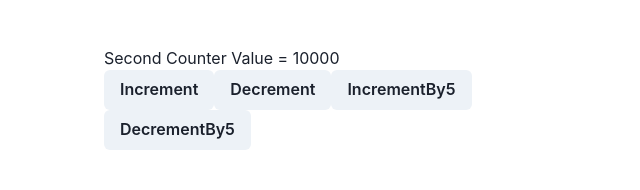
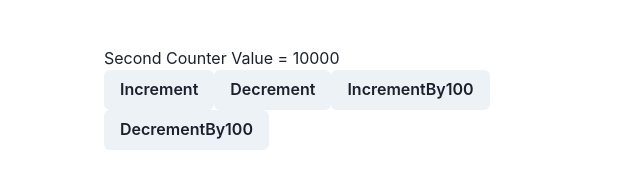
Before and after one commit to prasanvb/reactHooks-chakra, a Next.js app: page /usereducer/3-counter-object in a window 1280 px wide. Shown: the part 278-468 px from the top of the page, without its empty margins (0-640 px from the left). Built offline with nearby package versions, Linux system fonts and the light colour scheme.

Commit message:
refactoring

```diff
--- a/pages/usereducer/3-counter-object.js
+++ b/pages/usereducer/3-counter-object.js
@@ -1,54 +1,93 @@
-import React, {useReducer} from 'react'
+import React, { useReducer } from "react";
 import { Container, Text, Button } from "@chakra-ui/react";
 
 const initialState = {
   firstValue: 0,
-  secondValue: 10000
-}
+  secondValue: 10000,
+};
 
 const reducer = (currentState, action) => {
-  console.log(currentState);
-  switch(action.type){
-    case 'incrementFirstValue':
-      return {...currentState, firstValue: currentState.firstValue + action.definer}
-    case 'decrementFirstValue':
-      return {...currentState, firstValue: currentState.firstValue - action.definer}
-    case 'incrementSecondValue':
-      return {...currentState, secondValue: currentState.secondValue + action.definer}
-      case 'decrementSecondValue':
-        return {...currentState, secondValue: currentState.secondValue - action.definer}
-    case 'reset':
+  const { type, payload } = action;
+  const { firstValue, secondValue } = currentState;
+
+  switch (type) {
+    case "incrementFirstValue":
+      return { ...currentState, firstValue: firstValue + payload };
+    case "decrementFirstValue":
+      return { ...currentState, firstValue: firstValue - payload };
+    case "incrementSecondValue":
+      return { ...currentState, secondValue: secondValue + payload };
+    case "decrementSecondValue":
+      return { ...currentState, secondValue: secondValue - payload };
+    case "reset":
       return initialState;
     default:
       return currentState;
   }
-}
+};
 
 const UseReducerCounterObject = () => {
-
-  const [currentState, dispatch] = useReducer(reducer, initialState)
+  const [currentState, dispatch] = useReducer(reducer, initialState);
 
   return (
     <Container m={5} p={5}>
-      <Text fontSize={24} textDecoration="underline">useReducer Counter Object Example</Text>
+      <Text fontSize={24} textDecoration="underline">
+        useReducer Counter Object Example
+      </Text>
       <Container m={5} p={5}>
         <p>First Counter Value = {currentState.firstValue} </p>
-        <Button onClick={()=> dispatch({type: "incrementFirstValue", definer: 1})}>Increment</Button>
-        <Button onClick={()=> dispatch({type: "decrementFirstValue", definer: 1})}>Decrement</Button>
-        <Button onClick={()=> dispatch({type: "incrementFirstValue", definer: 5})}>IncrementBy5</Button>
-        <Button onClick={()=> dispatch({type: "decrementFirstValue", definer: 5})}>DecrementBy5</Button>
+        <Button
+          onClick={() => dispatch({ type: "incrementFirstValue", payload: 1 })}
+        >
+          Increment
+        </Button>
+        <Button
+          onClick={() => dispatch({ type: "decrementFirstValue", payload: 1 })}
+        >
+          Decrement
+        </Button>
+        <Button
+          onClick={() => dispatch({ type: "incrementFirstValue", payload: 5 })}
+        >
+          IncrementBy5
+        </Button>
+        <Button
+          onClick={() => dispatch({ type: "decrementFirstValue", payload: 5 })}
+        >
+          DecrementBy5
+        </Button>
       </Container>
-      <Container m={5} p={5} >
+      <Container m={5} p={5}>
         <p>Second Counter Value = {currentState.secondValue} </p>
-        <Button onClick={()=> dispatch({type: "incrementSecondValue", definer: 1})}>Increment</Button>
-        <Button onClick={()=> dispatch({type: "decrementSecondValue", definer: 1})}>Decrement</Button>
-        <Button onClick={()=> dispatch({type: "incrementSecondValue", definer: 5})}>IncrementBy5</Button>
-        <Button onClick={()=> dispatch({type: "decrementSecondValue", definer: 5})}>DecrementBy5</Button>
+        <Button
+          onClick={() => dispatch({ type: "incrementSecondValue", payload: 1 })}
+        >
+          Increment
+        </Button>
+        <Button
+          onClick={() => dispatch({ type: "decrementSecondValue", payload: 1 })}
+        >
+          Decrement
+        </Button>
+        <Button
+          onClick={() =>
+            dispatch({ type: "incrementSecondValue", payload: 100 })
+          }
+        >
+          IncrementBy100
+        </Button>
+        <Button
+          onClick={() =>
+            dispatch({ type: "decrementSecondValue", payload: 100 })
+          }
+        >
+          DecrementBy100
+        </Button>
       </Container>
-      <Button onClick={()=> dispatch({type: "reset"})}>Reset All</Button>
-      <Button onClick={()=> dispatch({type: "dummy"})}>Dummy</Button>
+      <Button onClick={() => dispatch({ type: "reset" })}>Reset All</Button>
+      <Button onClick={() => dispatch({ type: "dummy" })}>Dummy</Button>
     </Container>
-  )
-}
+  );
+};
 
 export default UseReducerCounterObject;
```
